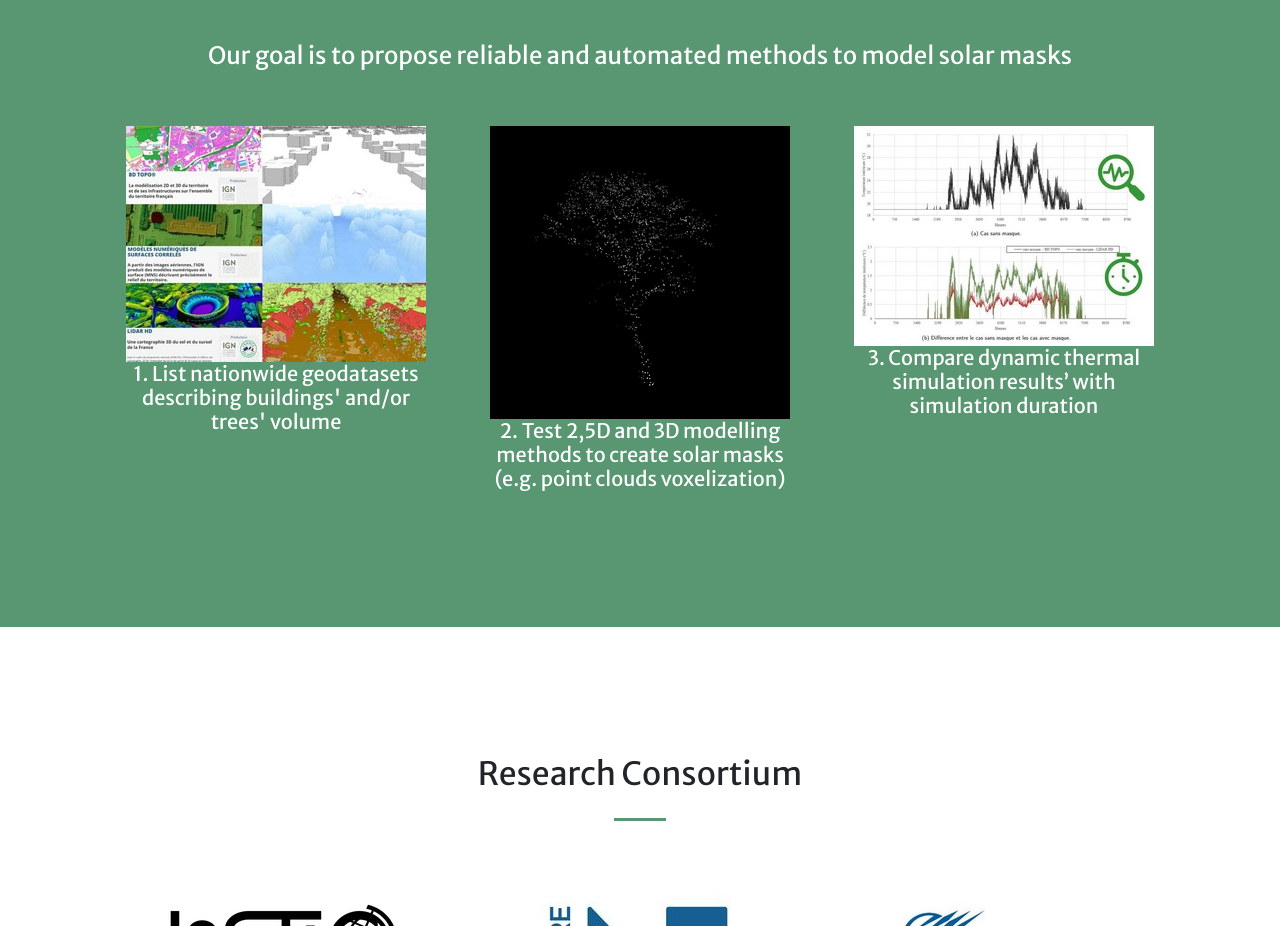
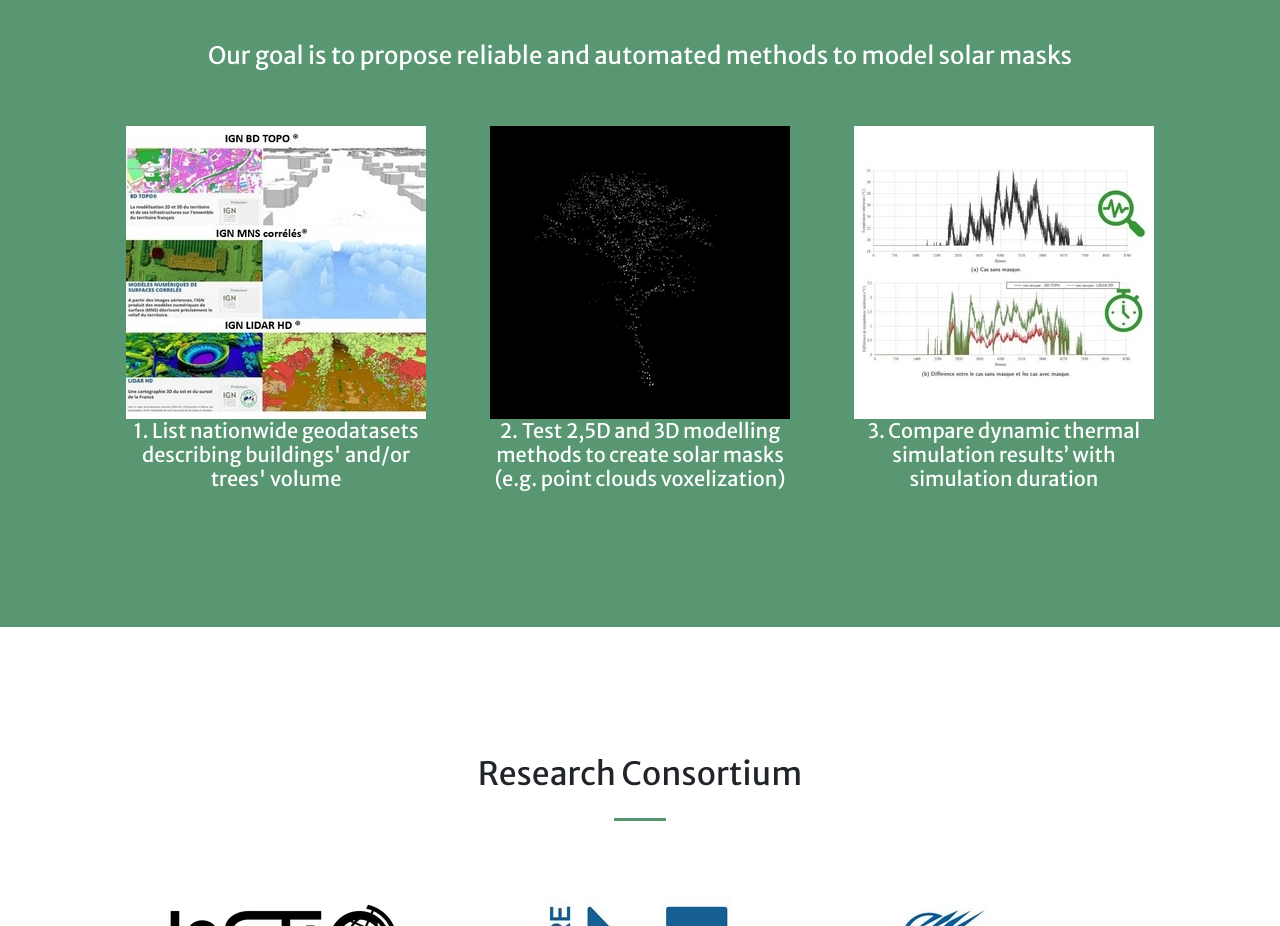
Before and after one commit to jacquinod/cityfab, a plain HTML site: page index.html in a window 1280 px wide. Shown: the part 1000-1926 px from the top of the page. Drawn offline with nearby package versions, Linux system fonts and the light colour scheme; some packages are replaced by stand-ins of ours; a script that the page names is missing.

Commit message:
finalize 02

```diff
--- a/index.html
+++ b/index.html
@@ -64,7 +64,7 @@
                     <div class="col-lg-4 col-md-6 text-center">
                         <div class="mt-5">
                             <!-- <div class="mb-2"><i class="bi-gem fs-1 text-primary"></i></div> -->
-                            <a href="https://www.univ-gustave-eiffel.fr/luniversite/nos-projets-transformants/city-fab"><img class="img_logo img-responsive" src="assets/img/geodata_300.jpg" alt="Geodata selection"></a>
+                            <a href="https://www.univ-gustave-eiffel.fr/luniversite/nos-projets-transformants/city-fab"><img class="img_logo img-responsive" src="assets/img/geodata03.jpg" alt="Geodata selection"></a>
                             <h5 class="text-white mt-0">1. List nationwide geodatasets describing buildings' and/or trees' volume <!-- with open source tools--> </h5>
                            <!-- <p class="text-muted mb-0">Our themes are updated regularly to keep them bug free!</p>-->
                         </div>
@@ -97,7 +97,7 @@
                     <div class="col-lg-4 col-md-6 text-center">
                         <div class="mt-5">
                             <!-- <div class="mb-2"><i class="bi-globe fs-1 text-primary"></i></div> -->
-                            <a href="https://hal.science/hal-04729397"><img class="img_logo img-responsive" src="assets/img/results_300.jpg" alt="CIMECO results analysis"></a>
+                            <a href="https://hal.science/hal-04729397"><img class="img_logo img-responsive" src="assets/img/results_300-02.jpg" alt="CIMECO results analysis"></a>
                             <h5 class="text-white mt-0">3. Compare dynamic thermal simulation results’ with simulation duration</h5>
                             <!-- <p class="text-muted mb-0">You can use this design as is, or you can make changes!</p> -->
                         </div>
```
Also changed, not shown: assets/img/geodata02.jpg (added), assets/img/geodata02_300.jpg (added), assets/img/geodata03.jpg (added), assets/img/results_300-02.jpg (added).
